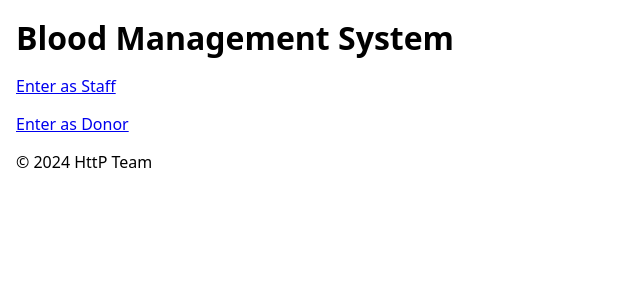
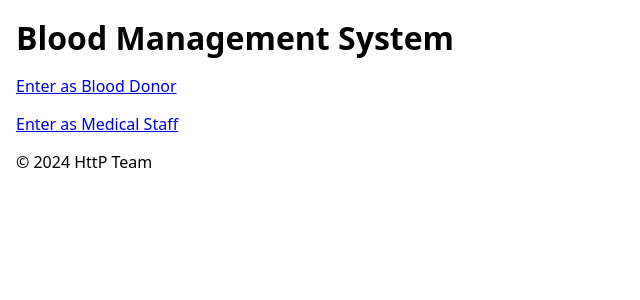
Before and after one commit to TuritoYuenan/blood-donation-platform, a Vue app: page / in a window 1280 px wide. Shown: the top 300 px of the page, without its empty margins (0-640 px from the left). Built offline with nearby package versions, Linux system fonts and the light colour scheme.

Commit message:
fix routing issue

```diff
--- a/src/main.ts
+++ b/src/main.ts
@@ -1,36 +1,25 @@
 import { createApp } from 'vue'
-import { createRouter, createWebHistory, RouteRecordRaw } from 'vue-router'
+import { createRouter, createWebHistory } from 'vue-router'
 
 import './style.css'
 import App from './App.vue'
 
-/** Pages for Blood donors */
-const donorRoutes: RouteRecordRaw = {
-	path: 'donor',
-	children: [
-		{ path: 'centers', component: () => import('./views/DonationCenters.vue') },
-		{ path: 'appoint', component: () => import('./views/DonorAppoint.vue') },
-		{ path: 'appointment', component: () => import('./views/DonorAppointment.vue') },
-	]
-}
-
-/** Pages for Medical staffs */
-const staffRoutes: RouteRecordRaw = {
-	path: 'staff',
-	children: [
-		{ path: 'login', component: () => import('./views/StaffLogin.vue') },
-		{ path: 'dashboard', component: () => import('./views/StaffDashboard.vue') },
-	]
-}
-
 /** Router for web app */
 const router = createRouter({
-	history: createWebHistory(),
-	routes: [{
-		path: import.meta.env.BASE_URL,
-		children: [donorRoutes, staffRoutes],
-		component: () => import('./views/Homepage.vue'),
-	}],
+	history: createWebHistory(import.meta.env.BASE_URL),
+	routes: [
+		// Homepage
+		{ path: '/', component: () => import('./views/Homepage.vue') },
+
+		// Pages for Blood donors
+		{ path: '/donor/centers', component: () => import('./views/DonationCenters.vue') },
+		{ path: '/donor/appoint/:id', component: () => import('./views/DonorAppoint.vue') },
+		{ path: '/donor/appointment', component: () => import('./views/DonorAppointment.vue') },
+
+		// Pages for Medical staffs
+		{ path: '/staff/login', component: () => import('./views/StaffLogin.vue') },
+		{ path: '/staff/dashboard', component: () => import('./views/StaffDashboard.vue') },
+	],
 })
 
 createApp(App).use(router).mount('#app')
--- a/src/views/Homepage.vue
+++ b/src/views/Homepage.vue
@@ -1,9 +1,9 @@
 <script setup lang="ts">
-import { RouterLink } from 'vue-router';
+import { RouterLink } from 'vue-router'
 </script>
 
 <template>
 	<h1>Blood Management System</h1>
-	<p><RouterLink to="/staff/dashboard">Enter as Staff</RouterLink></p>
-	<p><RouterLink to="/donor/centers">Enter as Donor</RouterLink></p>
+	<p><RouterLink to="/donor/centers">Enter as Blood Donor</RouterLink></p>
+	<p><RouterLink to="/staff/dashboard">Enter as Medical Staff</RouterLink></p>
 </template>
```
